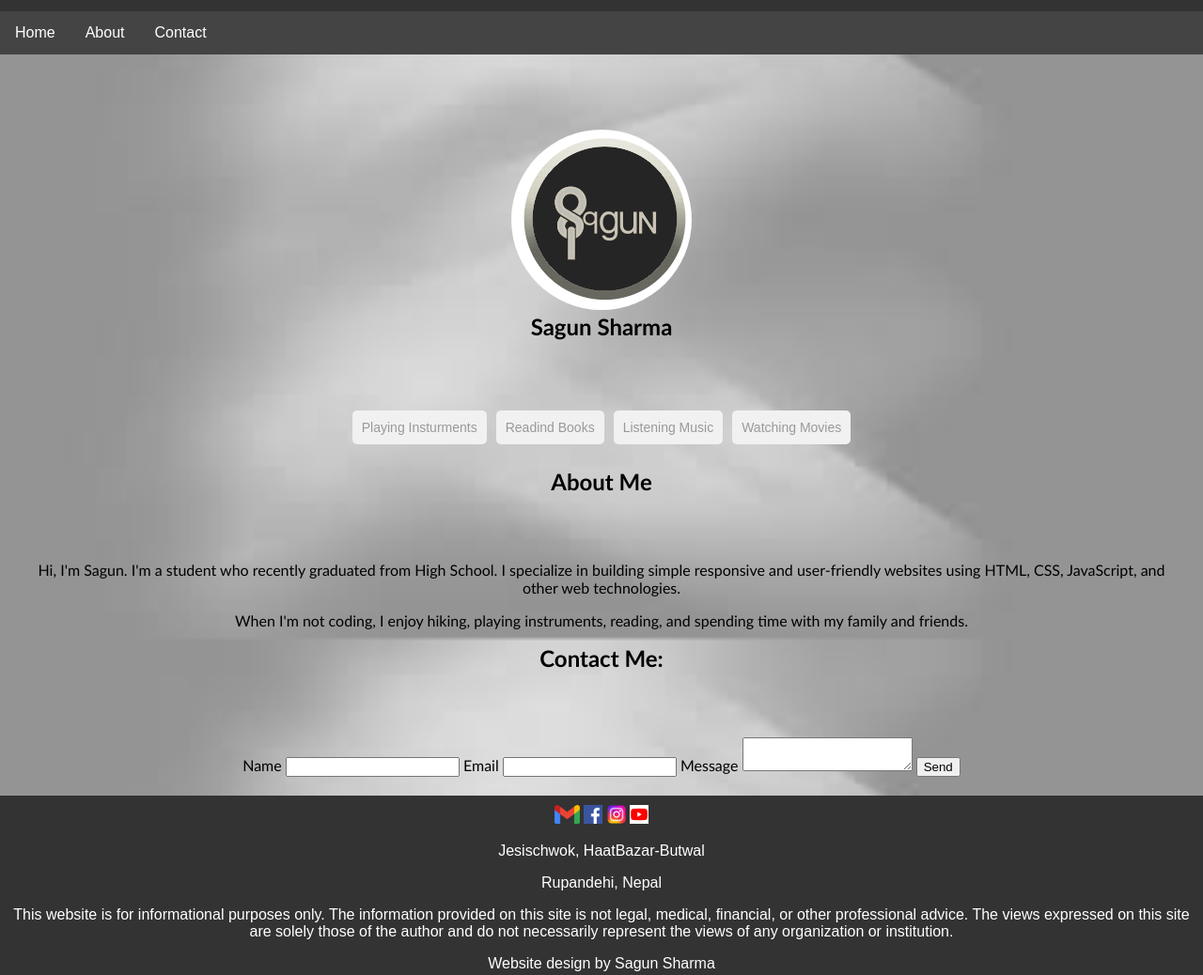
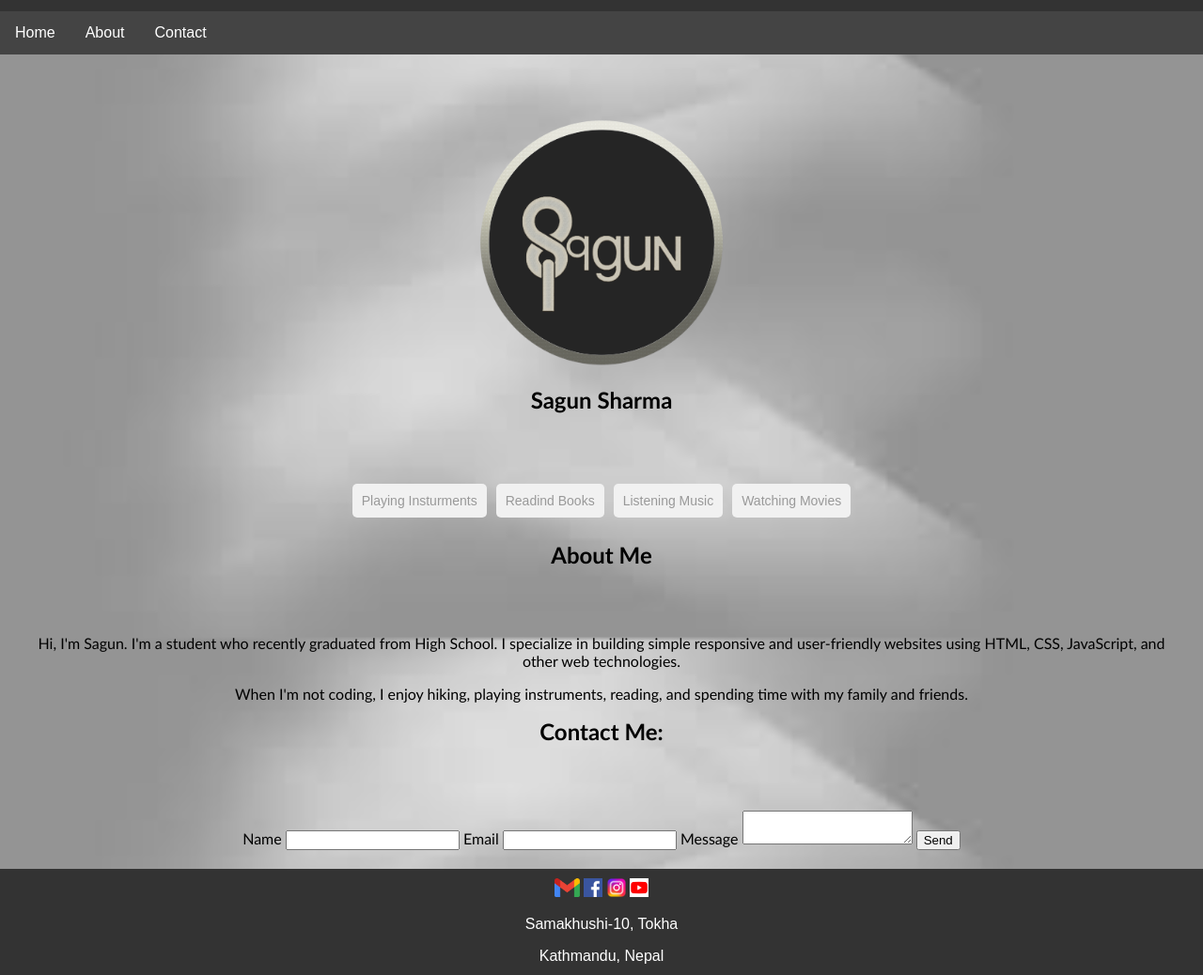
Before and after one commit to sagun1585/sagun, a plain HTML site: page index.html in a window 1280 px wide. Shown: the part 120-1158 px from the top of the page at 94% size. Drawn offline with Linux system fonts and the light colour scheme.

Commit message:
Update index.html

```diff
--- a/index.html
+++ b/index.html
@@ -64,12 +64,12 @@
         text-align: center;
       }
       div2 img {
-        width: 192px;
-        height: 192px;
+        width: 300px;
+        height: 300px;
         border-radius: 50%;
-        object-fit: cover;
+        object-fit: fill;
         justify-content: center;
-        margin-top: 60px;
+        margin-top: 30px;
       }
 
       .interests {
@@ -112,7 +112,7 @@
       <a href="#">Contact</a>
     </nav>
     <section>
-      <div2><img src="nnn.png" alt="Sagun Sharma" /></div2>
+      <div2><img src="1.png" alt="Sagun Sharma" /></div2>
 
       <h2>Sagun Sharma</h2>
     </section>
@@ -172,8 +172,8 @@
         /></a>
       </div3>
       <div class="footer-info">
-        <p>Jesischwok, HaatBazar-Butwal</p>
-        <p>Rupandehi, Nepal</p>
+        <p>Samakhushi-10, Tokha</p>
+        <p>Kathmandu, Nepal</p>
       </div>
       <div class="footer-disclaimer">
         <p>
```
